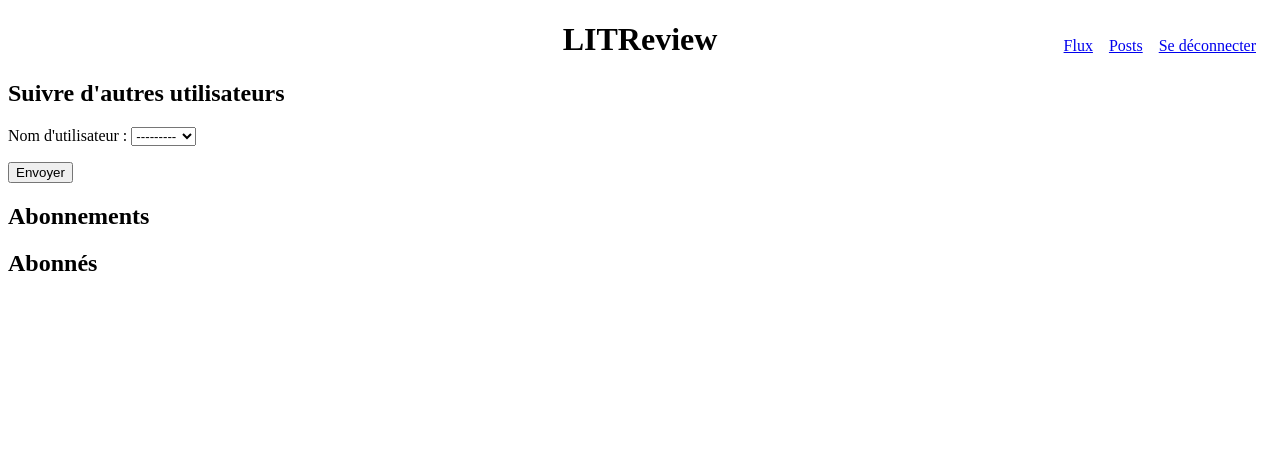
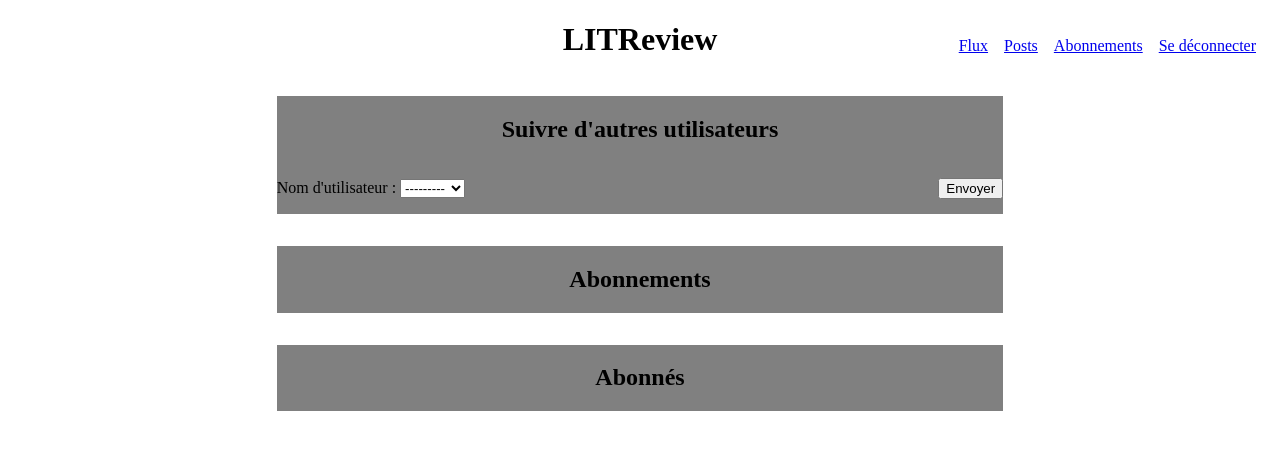
Before and after one commit to BastienDslnds/oc_python_projet_9, a Django app: page /subscriptions/ in a window 1280 px wide. Shown: the top 450 px of the page. Run offline with Django 4.2, Linux system fonts and the light colour scheme; the visitor is signed in with stand-in values (Sample User, id 1); data comes from the database, SQL or seed files in the repository.

Commit message:
1ers travaux de mise en force css

```diff
--- a/litreview/review/templates/create_ticket.html
+++ b/litreview/review/templates/create_ticket.html
@@ -4,7 +4,7 @@
 
 <h2>Créer un ticket</h2>
 
-<form method="post" enctype="multipart/form-data">
+<form method="post" class="ticket-form" enctype="multipart/form-data">
     {{ form.as_p }}
     {% csrf_token %}
     <button type='submit'>Envoyer</button>
--- a/litreview/review/templates/partials/review_snippet.html
+++ b/litreview/review/templates/partials/review_snippet.html
@@ -2,14 +2,14 @@
 
 <div class="review">
     <p>{% if review.user == user %}
-        Vous avez posté une critique
+        Vous avez publié une critique
         {% else %}
-        {{ review.user }} a posté une critique
+        {{ review.user }} a publié une critique
         {% endif %}</p>
     <p>{{ review.time_created }}</p>
     <p>{{ review.headline }} - {{ review.rating }}</p>
     <p>{{ review.body }}</p>
-    <div class="ticket">
+    <div class="ticket-review">
         <p>Ticket - {{review.ticket.user}}</p>
         <p>{{ review.ticket.title }}</p>
         <p>
--- a/litreview/review/templates/partials/ticket_snippet.html
+++ b/litreview/review/templates/partials/ticket_snippet.html
@@ -13,7 +13,7 @@
         <img src="{{ ticket.image.url }}">
     </p>
     {% comment %} {% if ticket|ticket_already_with_review == False %} {% endcomment %}
-        <button type="submit"><a href="{% url 'add_review_to_ticket' ticket.id %}">Créer une critique</a></button>
+        <a href="{% url 'add_review_to_ticket' ticket.id %}" class='button'><button>Créer une critique</button></a>
     {% comment %} {% endif %} {% endcomment %}
 
 </div>
--- a/litreview/review/templates/posts.html
+++ b/litreview/review/templates/posts.html
@@ -4,10 +4,10 @@
 
 {% block content %}
 
-<p>Page avec tous mes posts</p>
+<h2>Vos posts</h2>
 
 {% if tickets_and_reviews %}
-    <div class="grid-container">
+    <div class="posts-container">
     {% for instance in tickets_and_reviews %}
         {% if instance|model_type == 'Ticket' %}
             {% include 'partials/ticket_snippet.html' with ticket=instance %}
--- a/litreview/static/base.css
+++ b/litreview/static/base.css
@@ -32,11 +32,19 @@ ul li
     display: flex;
     flex-direction: row;
     justify-content: center;
+    align-items: center;
 }
 
-.inscription, .connexion
+.home-block
 {
-    margin: 1rem;
+    margin: 2rem;
+    display: flex;
+    flex-direction: column;
+    align-items: center;
+}
+
+.inscription
+{
     display: flex;
     flex-direction: column;
     align-items: center;
@@ -46,22 +54,119 @@ ul li
 {
     display: flex;
     justify-content: center;
+
+}
+
+.button
+{
+ margin: 2rem;
+}
+
+main
+{
+    display: flex;
+    flex-direction: column;
+    align-items: center;
+}
+
+.feed-page
+{
+    display: flex;
+    flex-direction: column;
+    align-items: center;
+    width: 60%;
+}
+
+.review
+{
+    background-color: grey;
+    border: 3px solid black;
+    display: flex;
+    flex-direction: column;
+    align-items: left;
+    margin: 1rem 0 1rem 0;
 }
 
 .ticket
 {
-    background-color: red;
+    background-color: white;
+    border: 3px solid black;
+    display: flex;
+    flex-direction: column;
+    align-items: left;
+    margin: 1rem 0 1rem 0;
+}
+
+.ticket-review
+{
+    background-color: white;
+    border: 3px solid black;
+    display: flex;
+    flex-direction: column;
+    align-items: left;
+    margin: 1rem;
+}
+
+.subscriptions-page
+{
+    display: flex;
+    flex-direction: column;
+    width: 60%;
+}
+
+.subscription
+{
+    display: flex;
+    justify-content: space-between;
+    width: 100%;
+}
+
+.subscription form
+{
+    display: flex;
+    align-items: center;
+    justify-content: center;
+}
+
+.follow, .subscriptions, .subscribers
+{
     display: flex;
     flex-direction: column;
     align-items: center;
-    margin: 1rem 0 1rem 0;
+    background-color: grey;
+    margin: 1rem;
 }
 
-.review
+.ticket-form, .review-form
 {
-    background-color: green;
     display: flex;
     flex-direction: column;
+    align-items: stretch;
+}
+
+.ticket-form p, .review-form p
+{
+    display: flex;
+    flex-direction: column;
+}
+
+.ticket-form button, .review-form button
+{
+    align-self: flex-end;
+}
+
+.follow-form
+{
+    display: flex;
     align-items: center;
-    margin: 1rem 0 1rem 0;
+    justify-content: space-between;
+    width: 100%;
 }
+
+.subscribers-list
+{
+    display: flex;
+    flex-direction: column;
+    align-content: flex-start;
+    width: 100%;
+}
--- a/litreview/templates/base.html
+++ b/litreview/templates/base.html
@@ -19,7 +19,7 @@
             <ul id="navigation">
                 <li><a href="{% url 'feed' %}">Flux</a></li>
                 <li><a href="{% url 'posts' %}">Posts</a></li>
-                {% comment %} <li><a href="{% url 'subscriptions' %}">Abonnements</a></li> {% endcomment %}
+                <li><a href="{% url 'subscriptions' %}">Abonnements</a></li>
                 <li><a href="{% url 'logout' %}">Se déconnecter</a></li>
             </ul>
         </nav>
--- a/litreview/users/templates/home.html
+++ b/litreview/users/templates/home.html
@@ -2,14 +2,15 @@
 
 {% block content %}
 <div class="home">
-    <div class="inscription">
+    <div class="home-block">
         <h2>Inscrivez-vous maintenant</h2>
         <form action="{% url 'signup' %}">
             <button type='submit'>S'inscrire</button>
         </form>
     </div>
 
-    <div class="connexion">
+    <div class="home-block">
+        <h2>Connectez-vous</h2>
         <form method="post">
             {{ form.as_p}}
             {% csrf_token %}
--- a/litreview/users/templates/subscriptions.html
+++ b/litreview/users/templates/subscriptions.html
@@ -2,9 +2,11 @@
 
 {% block content %}
 
-<div>
+<div class="subscriptions-page">
+
+    <div class="follow">
         <h2>Suivre d'autres utilisateurs</h2>
-    <form method="post">
+        <form method="post" class="follow-form">
             {{ follow_user_form.as_p }}
             {% csrf_token %}
             <button type='submit'>Envoyer</button>
@@ -14,21 +16,28 @@
     <div class="subscriptions">
         <h2>Abonnements</h2>
         {% for subscription in subscriptions %}
+            <div class="subscription">
                 <p>{{ subscription.followed_user.username }}</p>
                 <form method="post">
                     {{ unfollow_user_form.as_p }}
                     {% csrf_token %}
                     <button type='submit'>Se désabonner</button>
                 </form>
-
+            </div>
         {% endfor %}
     </div>
 
     <div class="subscribers">
         <h2>Abonnés</h2>
+        <div class="subscribers-list">
             {% for subscriber in subscribers %}
-        <p>{{ subscribers.user.username }}</p>
+            <p>{{ subscriber.user.username }}</p>
         {% endfor %}
         </div>
+    </div>
+
+
+</div>
+
 
 {% endblock content %}
--- a/litreview/users/views.py
+++ b/litreview/users/views.py
@@ -1,7 +1,7 @@
 from django.conf import settings
 from django.contrib.auth import authenticate, login, logout
 from django.shortcuts import render, redirect, get_object_or_404
-from django.db.models import Q
+from django.contrib.auth.decorators import login_required
 from . import forms
 from . import models
 
@@ -37,17 +37,18 @@ def signup_page(request):
     return render(request, "signup.html", {'form': form})
 
 
+@login_required
 def logout_page(request):
     logout(request)
     return redirect(settings.LOGOUT_REDIRECT_URL)
 
 
+@login_required
 def subscriptions_page(request, user_id=1):
     follow_user_form = forms.FollowUserForm()
     unfollow_user_form = forms.UnfollowUserForm()
     subscriptions = models.UserFollows.objects.filter(user=request.user)
     subscribers = models.UserFollows.objects.filter(followed_user=request.user)
-    print(request.POST)
     if request.method == 'POST':
         if 'add_subscription' in request.POST:
             follow_user_form = forms.FollowUserForm(request.POST)
```
Also changed, not shown: litreview/review/models.py (+10 -5 lines), litreview/review/templates/create_review.html (+8 -3 lines), litreview/review/templates/feed.html (+8 -3 lines), litreview/review/views.py (+10 -0 lines). Lines whose indentation alone changed are shown as unchanged.
